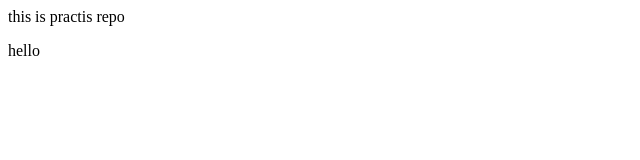
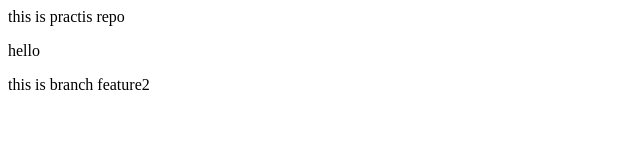
Before and after one commit to avesh-malek/second-demo, a plain HTML site: page index.html in a window 1280 px wide. Shown: the whole page, without its empty margins (0-640 px from the left). Drawn offline with Linux system fonts and the light colour scheme.

Commit message:
add branch2

```diff
--- a/index.html
+++ b/index.html
@@ -1,2 +1,3 @@
 <p>this is practis repo</p>
 <p>hello</p>
+<p>this is branch feature2</p>
```
